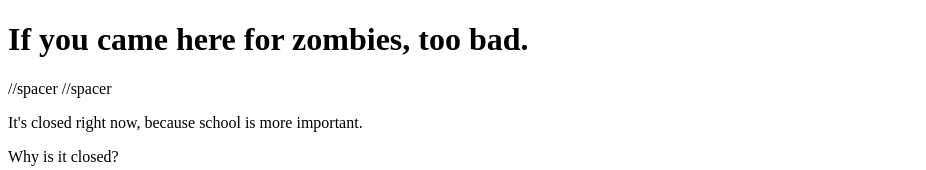
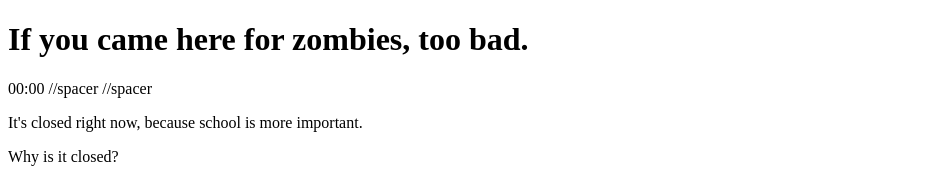
Before and after one commit to FloppaGalleryIndustries/FloppaGalleryIndustries.github.iop, a plain HTML site: page index.html in a window 1280 px wide. Shown: the top 170 px of the page, without its empty margins (0-926 px from the left). Drawn offline with Linux system fonts and the light colour scheme; a script that the page names is missing.

Commit message:
Update index.html

```diff
--- a/index.html
+++ b/index.html
@@ -7,6 +7,8 @@
   <title>Document</title>
   <link rel="stylesheet" href="styles.css">
     <h1>If you came here for zombies, too bad.</h1>
+    <label id="minutes">00</label>:<label id="seconds">00</label>
+
   </head>
   <body>
     //spacer
```
